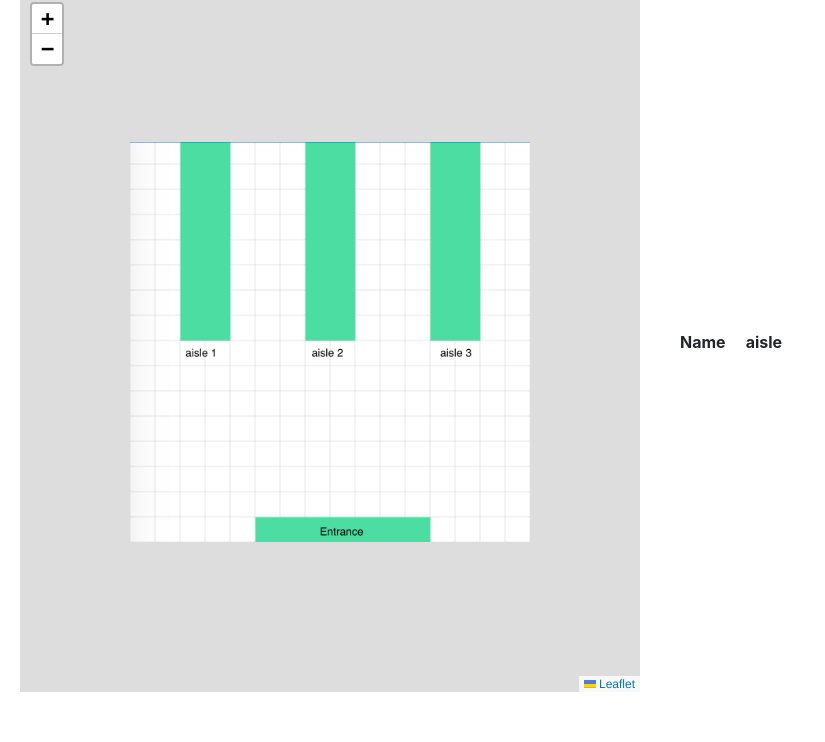
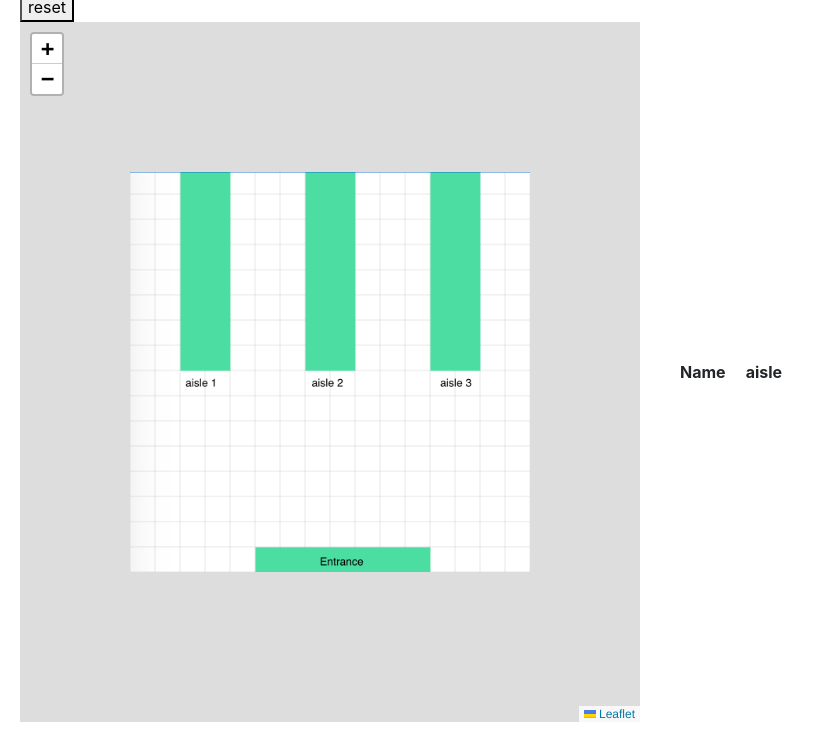
Before and after one commit to daituzhang/store-map-demo, a plain HTML site: page index.html in a window 1280 px wide. Shown: the part 130-872 px from the top of the page, without its empty margins (0-825 px from the left). Before the commit the page ends 842 px from the top, so only its background shows below. Drawn offline with nearby package versions, Linux system fonts and the light colour scheme.

Commit message:
add reset

```diff
--- a/customer.js
+++ b/customer.js
@@ -6,7 +6,9 @@ var markers = {
 var app = new Vue({
   el: '#app',
   data: {
-    items: items,
+    items: items
+  },
+  methods: {
     onClick: function(item) {
       console.log(item);
       markers.features = [
--- a/index.html
+++ b/index.html
@@ -14,7 +14,8 @@
     <div id="app">
       <h1>Store Map Demo</h1>
       <h2>Agent View</h2>
-
+      <button v-on:click="reset()">reset</button>
+      <br>
       <div class="map-container">
           <div id="map-agent"></div>
           <table id="items-table">
@@ -31,8 +32,6 @@
         <br>
       </div>
     </div>
-
-
     <script src="https://cdn.jsdelivr.net/npm/vue@2.5.13/dist/vue.js"></script>
     <script src="main.js"></script>
   </body>
--- a/main.js
+++ b/main.js
@@ -3,6 +3,16 @@ var app = new Vue({
   el: '#app',
   data: {
     items: items
+  },
+  methods: {
+    reset: function() {
+      localStorage.removeItem('items');
+      items = [];
+      this.items = items;
+      markers.features = [];
+      layerGroup.clearLayers(); // inherited from LayerGroup
+      layerGroup.addData(markers);
+    }
   }
 })
 
```
